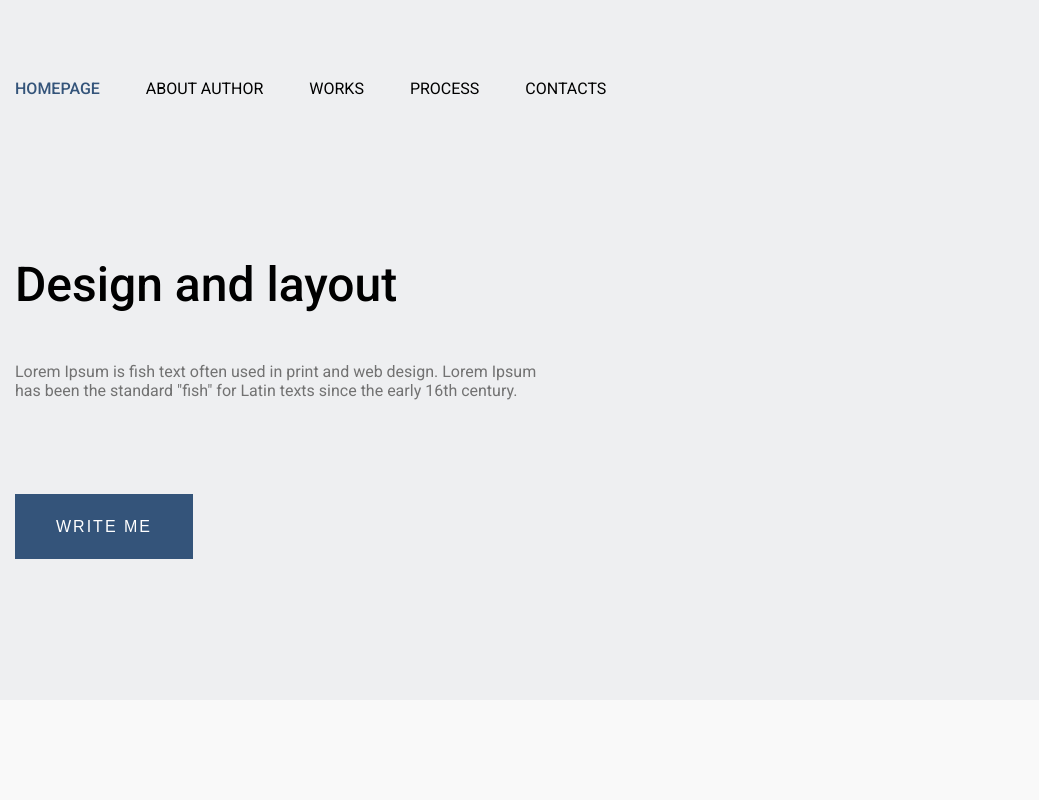
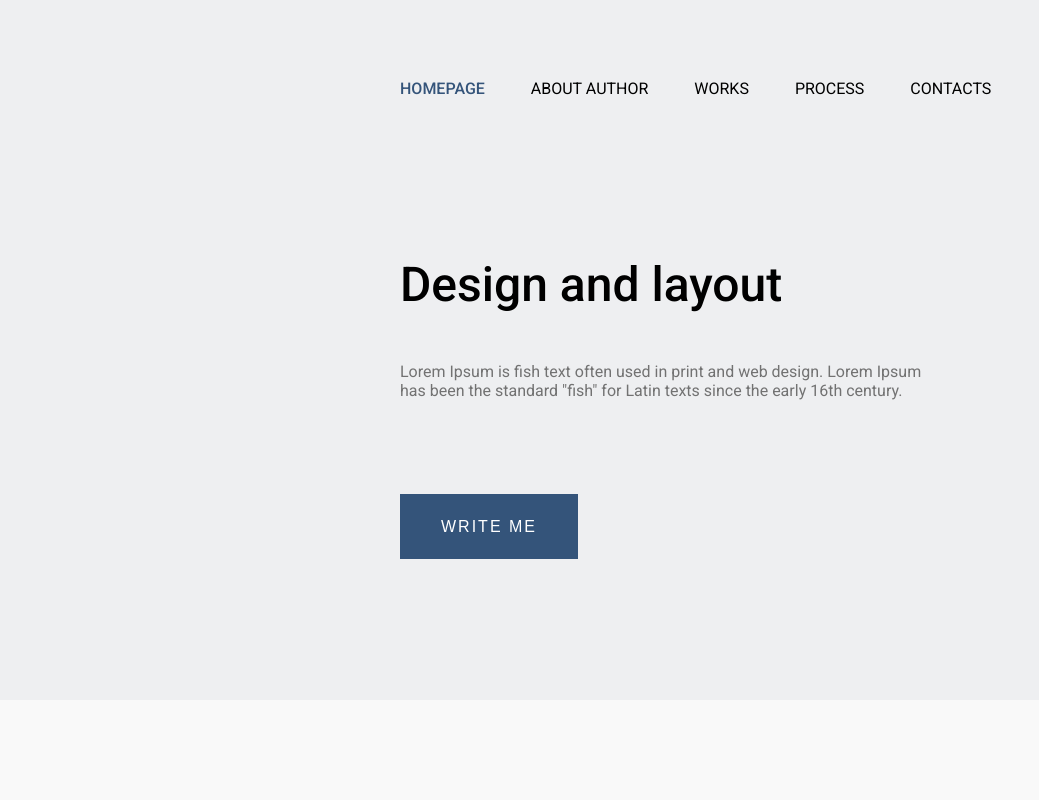
Before and after one commit to Oleksandr-zg/DZ-8-Simple-Site, a plain HTML site: page index.html in a window 1280 px wide. Shown: the top 800 px of the page, without its empty margins (0-1039 px from the left). Drawn offline with Linux system fonts and the light colour scheme.

Commit message:
padding-left 400px

```diff
--- a/style_css/style.css
+++ b/style_css/style.css
@@ -18,7 +18,7 @@ body {
 
 .container_nav_menu {
     padding-top: 79px;
-    padding-left: 15px;
+    padding-left: 400px;
     margin-bottom: 159px;
     background: rgb(238, 239, 241);
 }
@@ -48,7 +48,7 @@ body {
 }
 
 .page_title {
-    padding-left: 15px;
+    padding-left: 400px;
     margin-bottom: 49px;
     font-size: 48px;
     font-weight: 500;
@@ -56,7 +56,7 @@ body {
 }
 
 .first_screen_text {
-    padding-left: 15px;
+    padding-left: 400px;
     margin-bottom: 94px;
     color: rgb(114, 114, 114);
     font-size: 16px;
@@ -66,7 +66,7 @@ body {
 }
 
 form {
-    padding-left: 15px;
+    padding-left: 400px;
     padding-bottom: 141px;
 }
 
@@ -108,7 +108,7 @@ form {
 
 .container_numbers {
     background: rgb(52, 84, 122);
-    padding-left: 15px;
+    padding-left: 400px;
     padding-top: 100px;
     padding-bottom: 100px;
 }
@@ -179,7 +179,7 @@ form {
 
 .container_footer {
     padding-top: 50px;
-    padding-left: 15px;
+    padding-left: 400px;
     background: rgb(52, 84, 122);
 }
 
```
